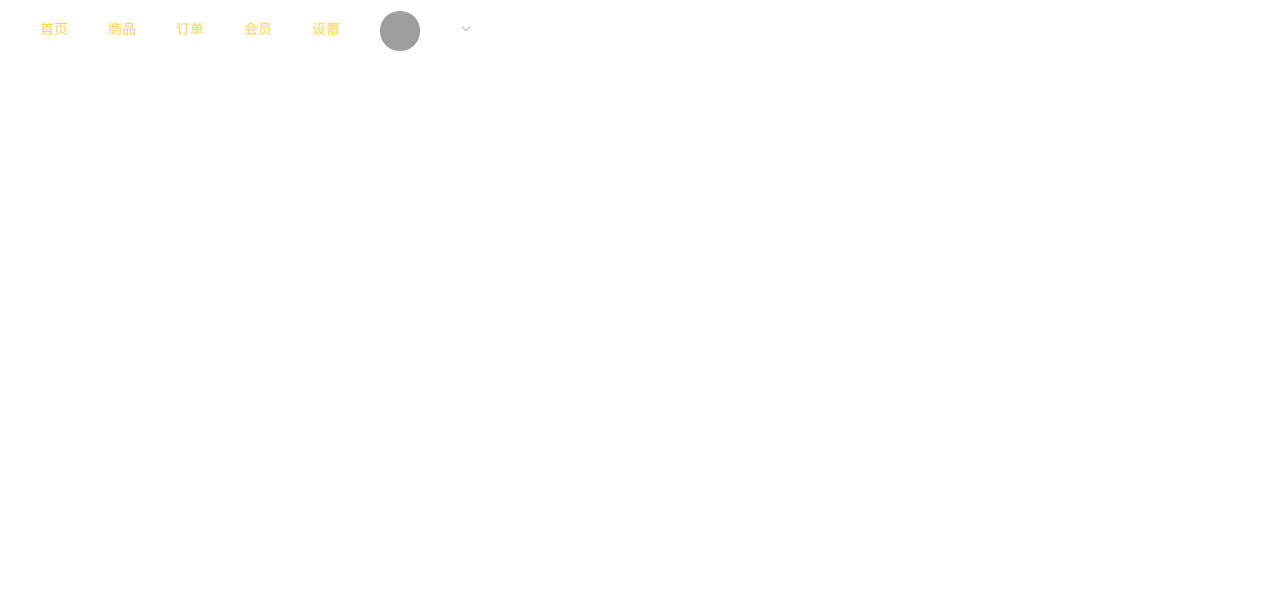
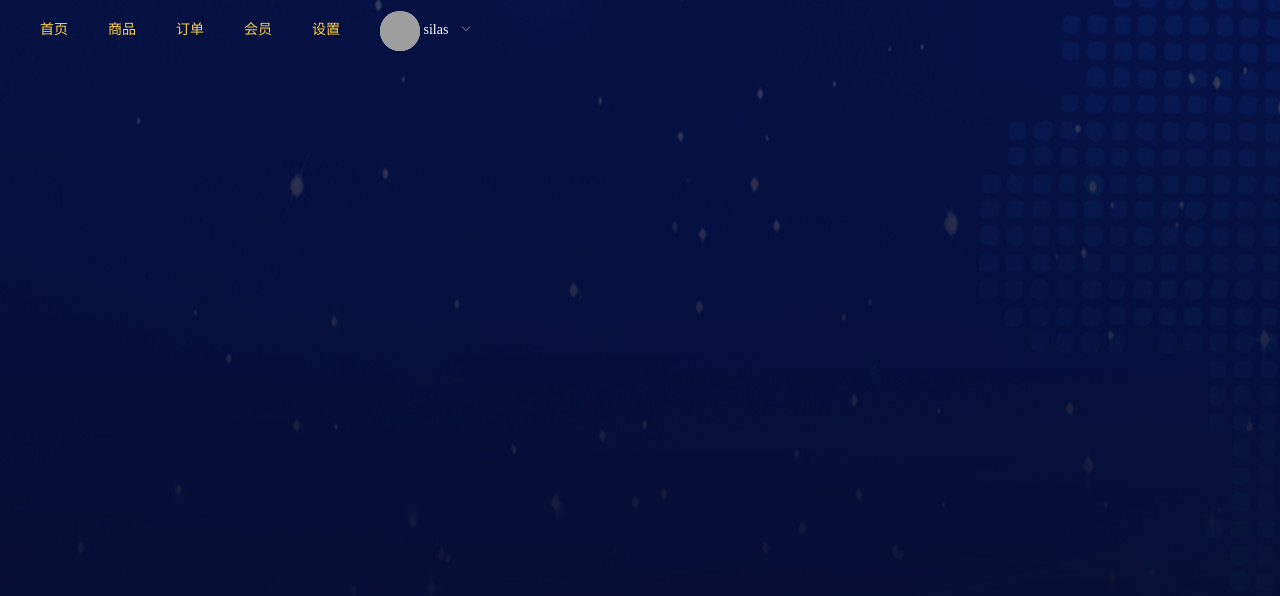
Before and after one commit to Mr-fangao/RecruitmentEmployment, a Vue app: page /#/test in a window 1280 px wide. Shown: the top 596 px of the page. Built offline with nearby package versions, Linux system fonts and the light colour scheme; grey boxes are pictures that could not be loaded.

Commit message:
10221310

```diff
--- a/src/App.vue
+++ b/src/App.vue
@@ -1,5 +1,5 @@
 <template>
-  <div id="app">
+  <div id="app" class="app">
     <Header v-show="$route.name!=='login'"></Header>
 <!--    <img src="./assets/logo.png">-->
     <router-view/>
@@ -16,6 +16,8 @@ export default {
 }
 </script>
 
-<style>
-
+<style lang="less" scoped>
+.app{
+  background:url(../src/assets/img/mainbg.jpg);
+}
 </style>
```
